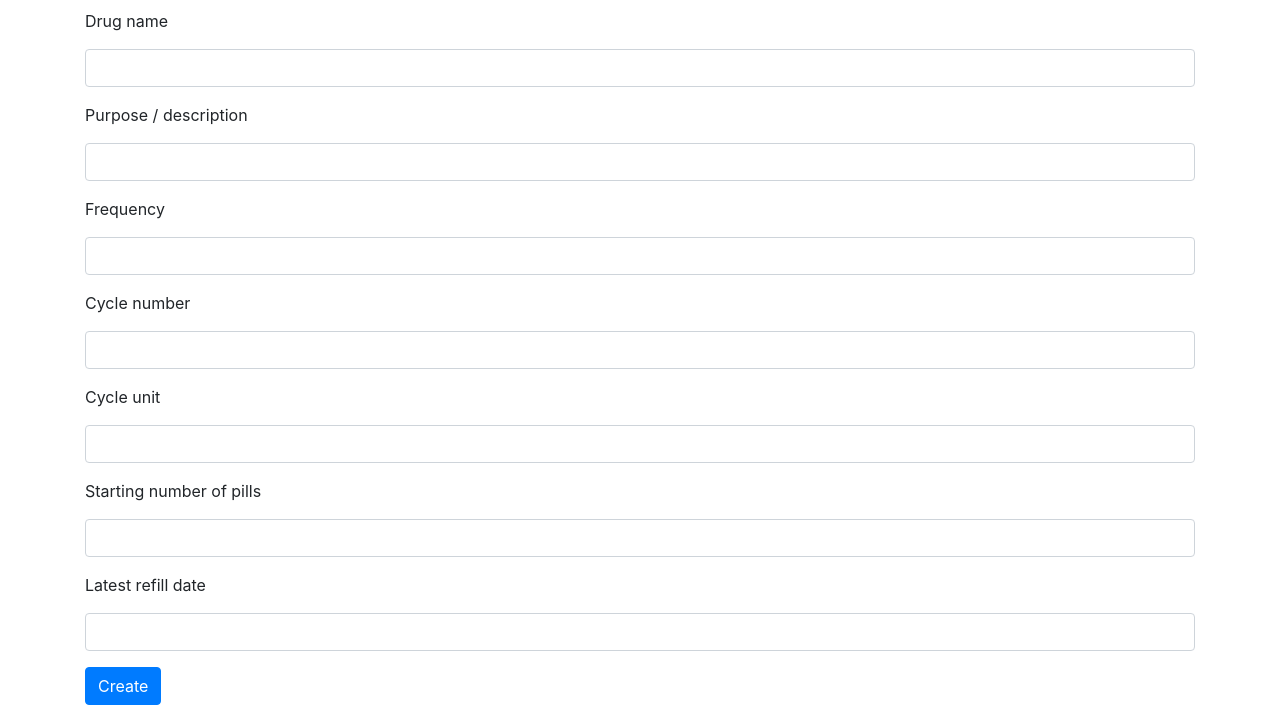
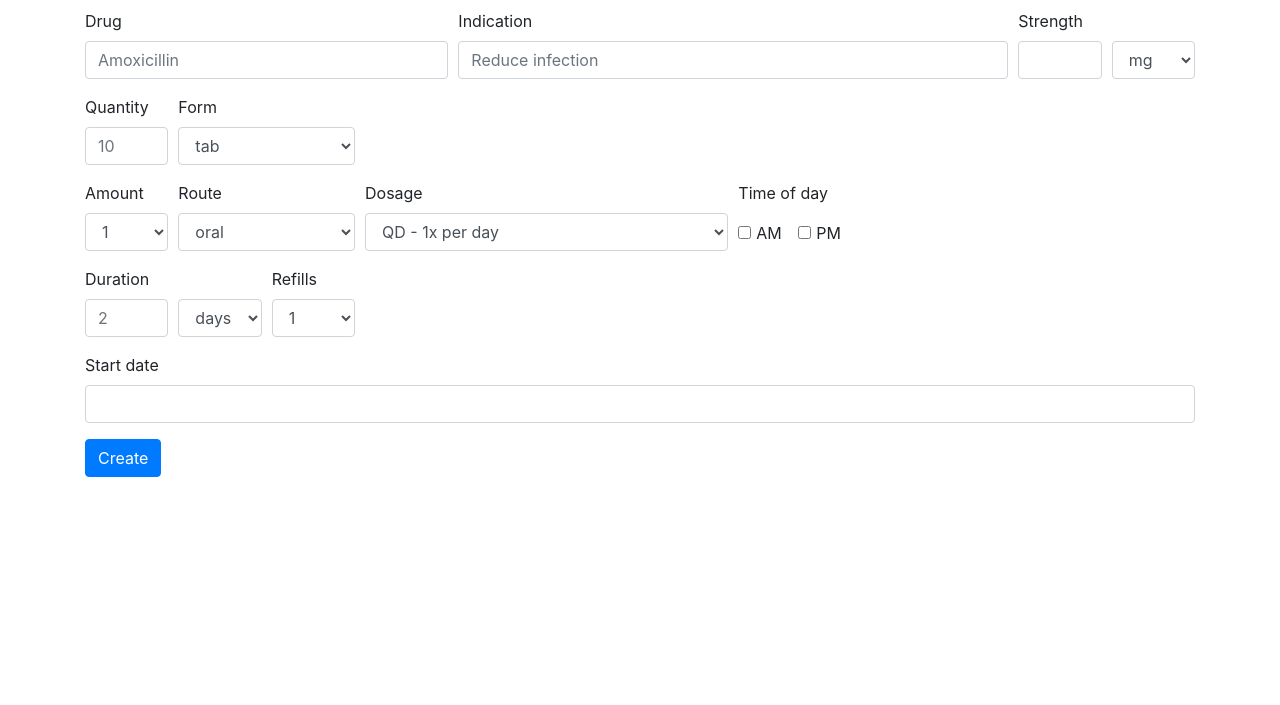
Before and after one commit to msarmi9/Sparkle, a Flask app: page /patients/1/new-prescription in a window 1280 px wide. Shown: the part 109-814 px from the top of the page. After the commit the page ends 586 px from the top, so only its background shows below. Run offline with Flask 2, Linux system fonts and the light colour scheme; the visitor is signed in with stand-in values (Sample User, id 1); data comes from the database, SQL or seed files in the repository; data that the repository does not hold is empty; some libraries are stand-ins or nearby versions.

Commit message:
WIP Rx form and schema

```diff
--- a/app/classes.py
+++ b/app/classes.py
@@ -51,29 +51,46 @@ class Patient(db.Model):
 
 
 class Prescription(db.Model):
+    """
+    Prescription model.
+
+    drug = name of drug
+    desc = purpose/description of drug/prescription (aka "indication")
+    quant = number of units per fill cycle
+    amount = number of units taken per intake
+    duration = number of days in entire treatment
+    refills = number of expected refills throughout duration
+
+    cycle_unit = unit of repeat e.g. day, week, month
+    Example Rx: "twice daily" --> freq=2, cycle_n=1, cycle_unit=day
+    Example Rx: "once every other day" --> freq=1, cycle_n=2, cycle_unit=day
+    """
     id = db.Column(db.Integer, primary_key=True)
+
+    # Prescription-related
     drug = db.Column(db.String(100), unique=False, nullable=False)
     desc = db.Column(db.String(500), unique=False, nullable=False)
+    strength = db.Column(db.Integer, unique=False, nullable=False)
+    strength_unit = db.Column(db.String(20), unique=False, nullable=False)
+    quantity = db.Column(db.Integer, unique=False, nullable=False)
+    form = db.Column(db.String(20), unique=False, nullable=False)
+    amount = db.Column(db.Integer, unique=False, nullable=False)
+    route = db.Column(db.String(10), unique=False, nullable=False)
     freq = db.Column(db.Integer, unique=False, nullable=False)
-    cycle_n = db.Column(db.Integer, unique=False, nullable=False)
-    cycle_unit = db.Column(db.String(50), unique=False, nullable=False)
+    freq_repeat = db.Column(db.Integer, unique=False, nullable=False)
+    freq_repeat_unit = db.Column(db.String(10), unique=False, nullable=False)
+    duration = db.Column(db.Integer, unique=False, nullable=False)
+    duration_unit = db.Column(db.String(10), unique=False, nullable=False)
+    refills = db.Column(db.Integer, unique=False, nullable=False)
+    time_of_day = db.Column(db.String(10), unique=False, nullable=False)
 
-    # freq = number of times per cycle e.g. 2 (twice), 1 (once)
-    # cycle_n = every n <unit>
-    # cycle_unit = unit of repeat e.g. day, week, month
-    # Example Rx: "twice daily" --> freq=2, cycle_n=1, cycle_unit=day
-    # Example Rx: "once every other day" --> freq=1, cycle_n=2, cycle_unit=day
+    # Metadata
+    created = db.Column(db.DateTime(), unique=False, nullable=False)
+    start_date = db.Column(db.DateTime(), unique=False, nullable=False)
+    next_refill = db.Column(db.DateTime(), unique=False, nullable=True)
+    days_remaining = db.Column(db.Integer, unique=False, nullable=False)
 
-    start_pills = db.Column(db.Integer, unique=False, nullable=False)
-    remaining_pills = db.Column(db.Integer, unique=False, nullable=False)
-    last_refill_date = db.Column(db.String(20), unique=False, nullable=False)
-    next_refill_date = db.Column(db.String(20), unique=False, nullable=False)
-
-    # start_pills = starting number of pills for this refill cycle
-    # remaining_pills = remaining number of pills for this refill cycle
-    # last_refill_date = when the Rx was last refilled (if first time, then date of first fill)
-    # next_refill_date = when the Rx will be next refilled
-
+    # Foreign keys
     patient_id = db.Column(db.Integer, db.ForeignKey("patient.id"), nullable=False)
 
 
--- a/app/routes.py
+++ b/app/routes.py
@@ -38,7 +38,7 @@ def patient_profile(patient_id):
 @application.route(
     "/patients/<int:patient_id>/new-prescription", methods=("GET", "POST")
 )
-@login_required
+# @login_required
 def add_prescription(patient_id):
     rx_form = PrescriptionForm()
     patient = Patient.query.filter_by(id=patient_id).first()
--- a/app/templates/add_prescription.html
+++ b/app/templates/add_prescription.html
@@ -5,32 +5,106 @@
 		<h3>New prescription for <i>{{ patient.lastname }}, {{ patient.firstname }}</i></h3>
 	    <form method="POST">
 	    	{{ form.csrf_token }}
-	    	<div class="form-group">
-	    		<label for="drug">{{ form.drug.label }}</label>
-	    		<input id="drug" class="form-control" name="drug" required>
+
+			<div class="form-row">
+		    	<div class="form-group col-md-4">
+		    		<label for="drug">Drug</label>
+		    		<input id="drug" class="form-control" name="drug" placeholder="Amoxicillin" required>
+				</div>
+				<div class="form-group col-md-6">
+		    		<label for="desc">Indication</label>
+		    		<input id="desc" class="form-control" name="desc" placeholder="Reduce infection" required>
+				</div>
+				<div class="form-group col-md-1">
+		    		<label for="strength">Strength</label>
+		    		<input id="strength" class="form-control" name="strength" required>
+				</div>
+				<div class="form-group col-md-1">
+		    		<label for="strength_unit">&nbsp;</label>
+		    		<select class="form-control" id="strength_unit" name="strength_unit" required>
+				      <option>mg</option>
+				      <option>ug</option>
+				    </select>
+				</div>
 			</div>
+
+			<div class="form-row">
+				<div class="form-group col-md-1">
+		    		<label for="quantity">Quantity</label>
+		    		<input id="quantity" class="form-control" name="quantity" placeholder="10" required>
+				</div>
+				<div class="form-group col-md-2">
+		    		<label for="drug_form">Form</label>
+		    		<select class="form-control" id="drug_form" name="drug_form" required>
+				      <option>tab</option>
+				      <option>chew tab</option>
+				      <option>cap</option>
+				    </select>
+				</div>
+			</div>
+
+			<div class="form-row">
+				<div class="form-group col-md-1">
+		    		<label for="amount">Amount</label>
+		    		<select class="form-control" id="amount" name="amount" required>
+		    		  {% for i in range(1, 6) %}
+		    		  	<option>{{ i }}</option>
+		    		  {% endfor %}
+				    </select>
+				</div>
+				<div class="form-group col-md-2">
+		    		<label for="route">Route</label>
+		    		<select class="form-control" id="route" name="route" required>
+				      <option>oral</option>
+				    </select>
+				</div>
+				<div class="form-group col-md-4">
+		    		<label for="dosage">Dosage</label>
+		    		<select class="form-control" id="dosage" name="dosage" required>
+		    			<option>QD - 1x per day</option>
+						<option>BID	- 2x per day</option>
+						<option>TID	- 3x per day</option>
+						<option>QID	- 4x per day</option>
+				    </select>
+				</div>
+				<div class="form-group col-md-4">
+					<p>Time of day</p>
+				    <div class="form-check form-check-inline">
+				      <input class="form-check-input" type="checkbox" id="time_of_day_am" value='AM'>
+				      <label class="form-check-label" for="time_of_day_am">AM</label>
+				    </div>
+				    <div class="form-check form-check-inline">
+				      <input class="form-check-input" type="checkbox" id="time_of_day_pm" value='PM'>
+				      <label class="form-check-label" for="time_of_day_pm">PM</label>
+				    </div>
+				</div>
+			</div>
+
+			<div class="form-row">
+				<div class="form-group col-md-1">
+		    		<label for="duration">Duration</label>
+		    		<input id="duration" class="form-control" name="duration" placeholder="2" required>
+				</div>
+				<div class="form-group col-md-1">
+		    		<label for="duration_unit">&nbsp;</label>
+		    		<select class="form-control" id="duration_unit" name="duration_unit" required>
+		    			<option>days</option>
+						<option>weeks</option>
+						<option>months</option>
+				    </select>
+				</div>
+				<div class="form-group col-md-1">
+		    		<label for="refills">Refills</label>
+		    		<select class="form-control" id="refills" name="refills" required>
+		    			{% for i in range(1, 11) %}
+		    		  		<option>{{ i }}</option>
+		    		  	{% endfor %}
+				    </select>
+				</div>
+			</div>
+
 			<div class="form-group">
-	    		<label for="desc">{{ form.desc.label }}</label>
-	    		<input id="desc" class="form-control" name="desc" required>
-			</div>
-			<div class="form-group">
-	    		<label for="freq">{{ form.freq.label }}</label>
-	    		<input id="freq" class="form-control" name="freq" required>
-			</div>
-			<div class="form-group">
-	    		<label for="cycle_n">{{ form.cycle_n.label }}</label>
-	    		<input id="cycle_n" class="form-control" name="cycle_n" required>
-			</div>
-			<div class="form-group">
-	    		<label for="cycle_unit">{{ form.cycle_unit.label }}</label>
-	    		<input id="cycle_unit" class="form-control" name="cycle_unit" required>
-			</div>
-			<div class="form-group">
-	    		<label for="start_pills">{{ form.start_pills.label }}</label>
-	    		<input id="start_pills" class="form-control" name="start_pills" required>
-			</div>
-			<div class="form-group">
-	    		<label for="last_refill_date">{{ form.last_refill_date.label }}</label>
+	    		<label for="last_refill_date">Start date</label>
 	    		<input id="last_refill_date" class="form-control" name="last_refill_date" required>
 			</div>
 			<button type="submit" class="btn btn-primary">Create</button>
```
